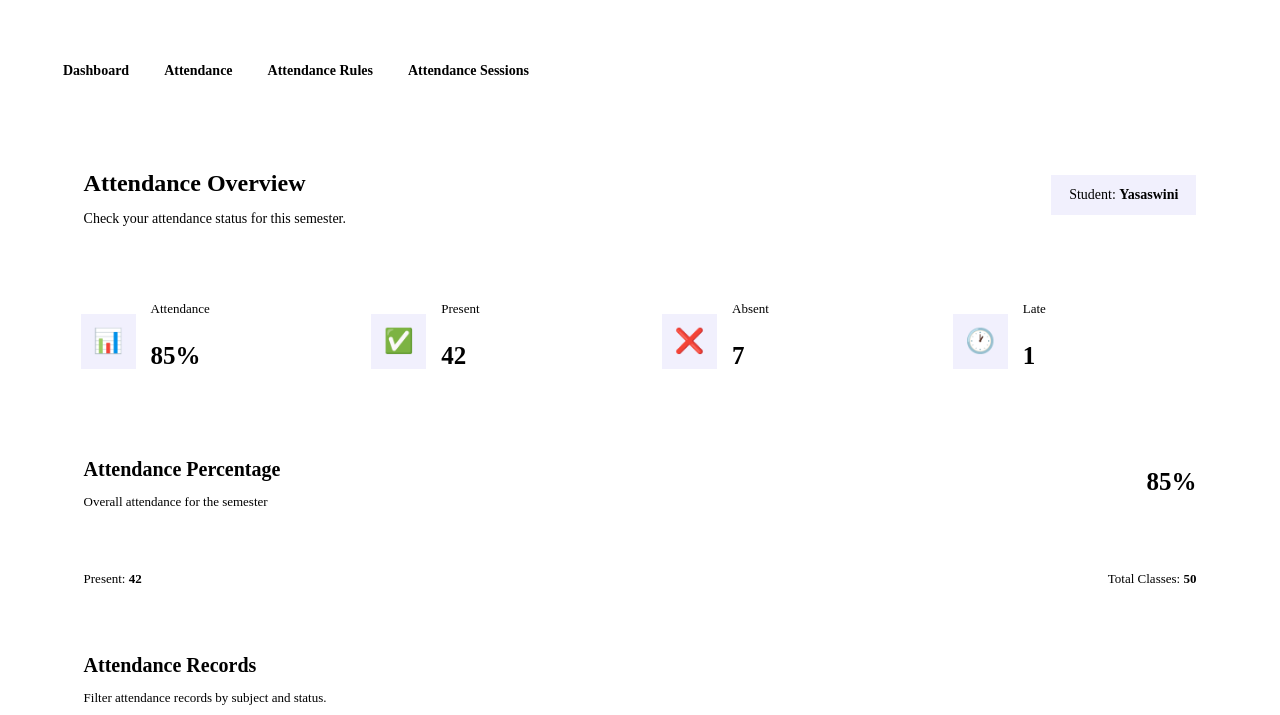
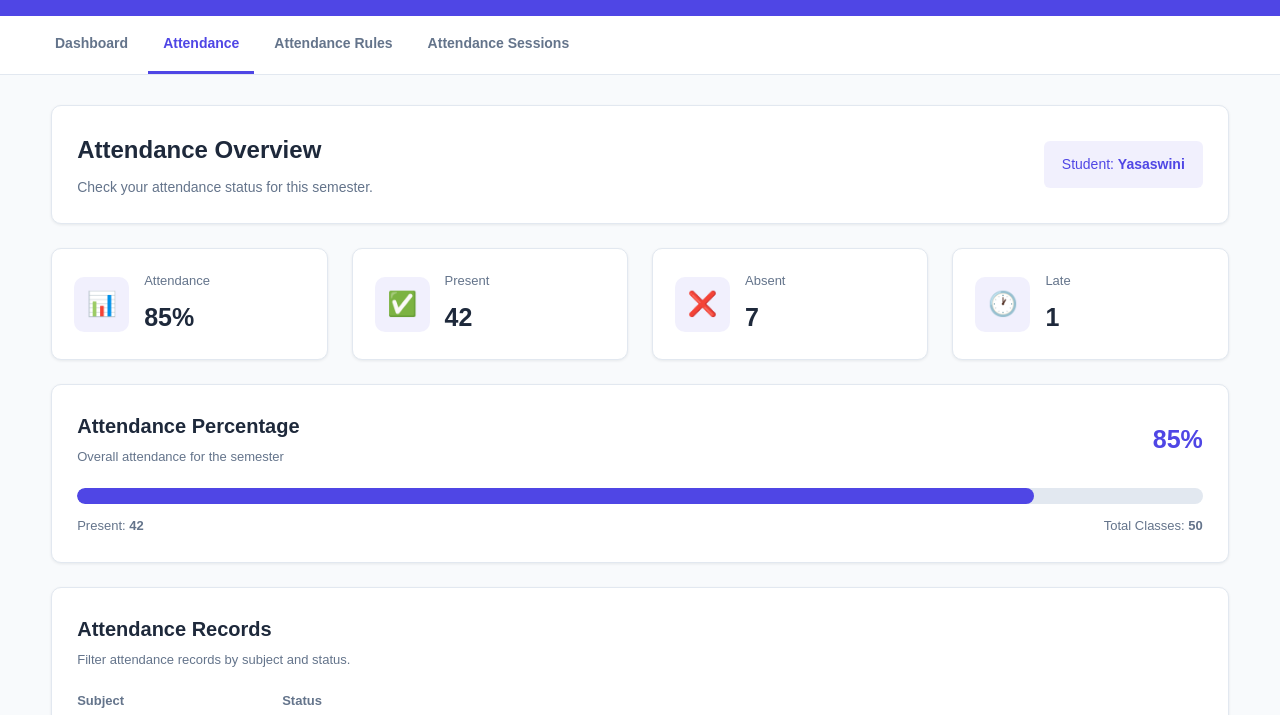
Before and after one commit to honey787b/attendance-performance-analytics, a plain HTML site: page pages/attendance.html in a window 1280 px wide. Shown: the part 96-811 px from the top of the page. Drawn offline with Linux system fonts and the light colour scheme.

Commit message:
Update dashboard and attendance html

```diff
--- a/pages/attendance.html
+++ b/pages/attendance.html
@@ -10,7 +10,8 @@
     >
 
     <title>Attendance</title>
-
+    <link rel="stylesheet" href="../css/style.css">
+<link rel="stylesheet" href="../css/attendance.css">
     <link
         rel="stylesheet"
         href="../css/attendance.css"
--- a/pages/dashboard.html
+++ b/pages/dashboard.html
@@ -3,7 +3,8 @@
 <head>
     <meta charset="UTF-8">
     <meta name="viewport" content="width=device-width, initial-scale=1.0">
-
+    <link rel="stylesheet" href="../css/style.css">
+<link rel="stylesheet" href="../css/attendance.css">
     <title>Student Dashboard</title>
 
     <link rel="stylesheet" href="../css/dashboard.css">
```
